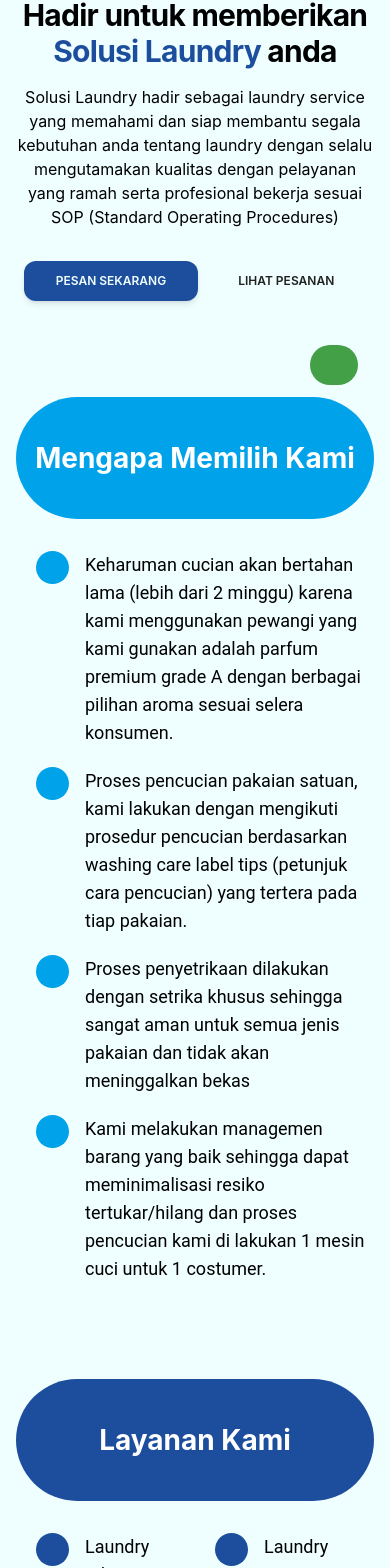
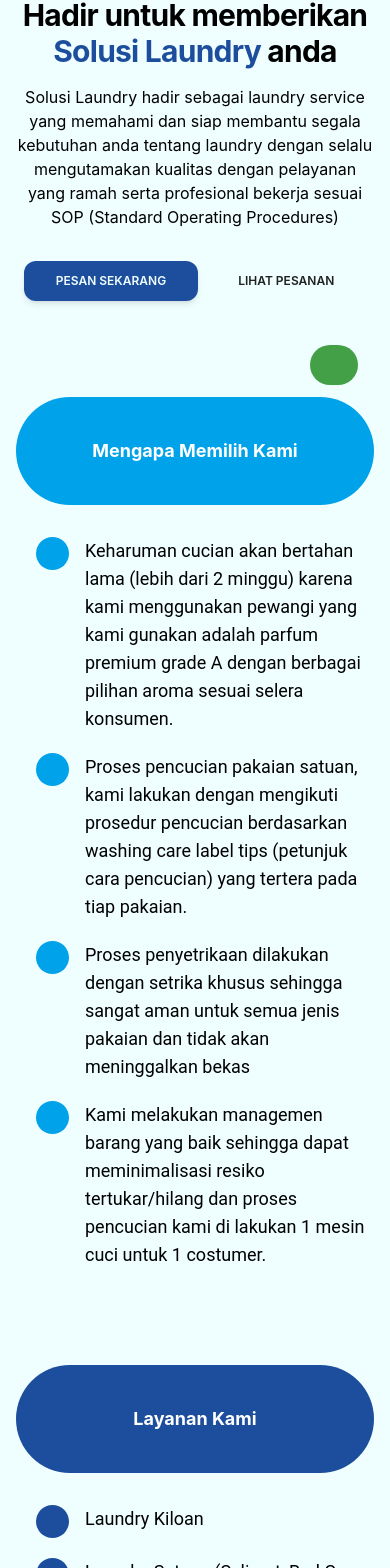
Before and after one commit to muhammadgimnastiar/solusi-laundry, a React (Create React App) app: page / in a window 390 px wide. Shown: the part 419-1987 px from the top of the page. Built offline with nearby package versions, Linux system fonts and the light colour scheme.

Commit message:
Fix: section Header on mobile vew

```diff
--- a/src/pages/Home/Home.jsx
+++ b/src/pages/Home/Home.jsx
@@ -13,7 +13,7 @@ function Home() {
 
           {/* Mengapa */}
           <div className="w-full bg-secondary-blue py-10 text-center mt-24 mb-8 rounded-full">
-            <h5 className="text-white font-inter font-bold text-[28px]">
+            <h5 className="text-white font-inter font-bold text-lg md:text-[28px]">
               Mengapa Memilih Kami
             </h5>
           </div>
@@ -28,11 +28,11 @@ function Home() {
 
           {/* Layanan */}
           <div className="w-full bg-primary-blue py-10 text-center mt-24 mb-8 rounded-full">
-            <h5 className="text-white font-inter font-bold text-[28px]">
+            <h5 className="text-white font-inter font-bold text-lg md:text-[28px]">
               Layanan Kami
             </h5>
           </div>
-          <ul className="grid grid-cols-2 gap-5 ps-5">
+          <ul className="grid grid-cols-1 md:grid-cols-2 gap-5 ps-5">
             {Layanan.map((layanan) => (
               <div className="flex gap-4">
                 <div className="flex-none w-[33px] h-[33px] bg-primary-blue rounded-full "></div>
@@ -46,7 +46,7 @@ function Home() {
             <h5 className="text-white font-inter font-bold text-[28px] mb-14">
               Testimoni
             </h5>
-            <div className="grid grid-cols-2 lg:grid-cols-4 mx-auto gap-8 md:gap-16 lg:p-12 ps-8 lg:ps-16">
+            <div className="grid grid-cols-2 lg:grid-cols-4 mx-auto gap-8 md:gap-16 lg:p-12 ps-2md:ps-8 lg:ps-16">
               {Testimoni.map((testi) => {
                 return (
                   <div className="w-[170px] h-[240px] md:w-[190px] md:h-[250px] z-10 bg-primary-blue  rounded-[20px]  before:bg-tersier-blue relative before:absolute before:top-3 before:right-4 before:w-full before:h-full before:rounded-[20px]">
```
